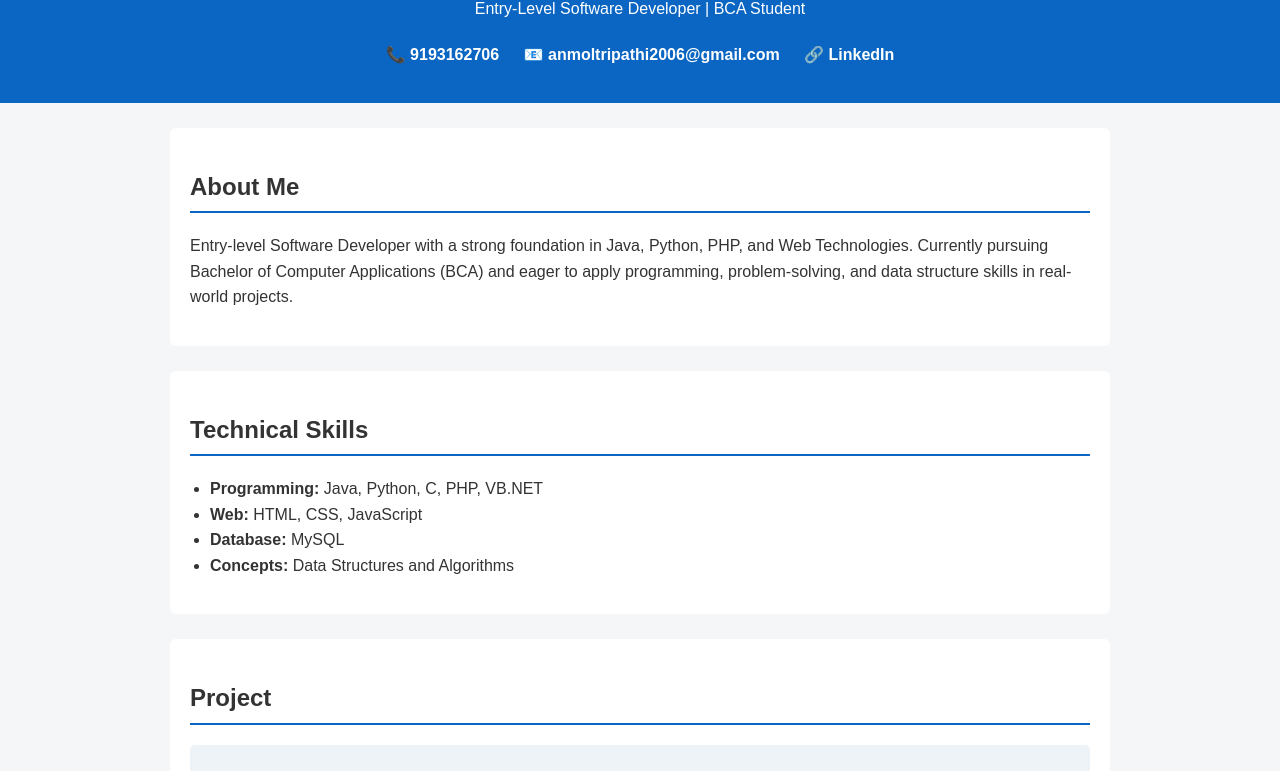
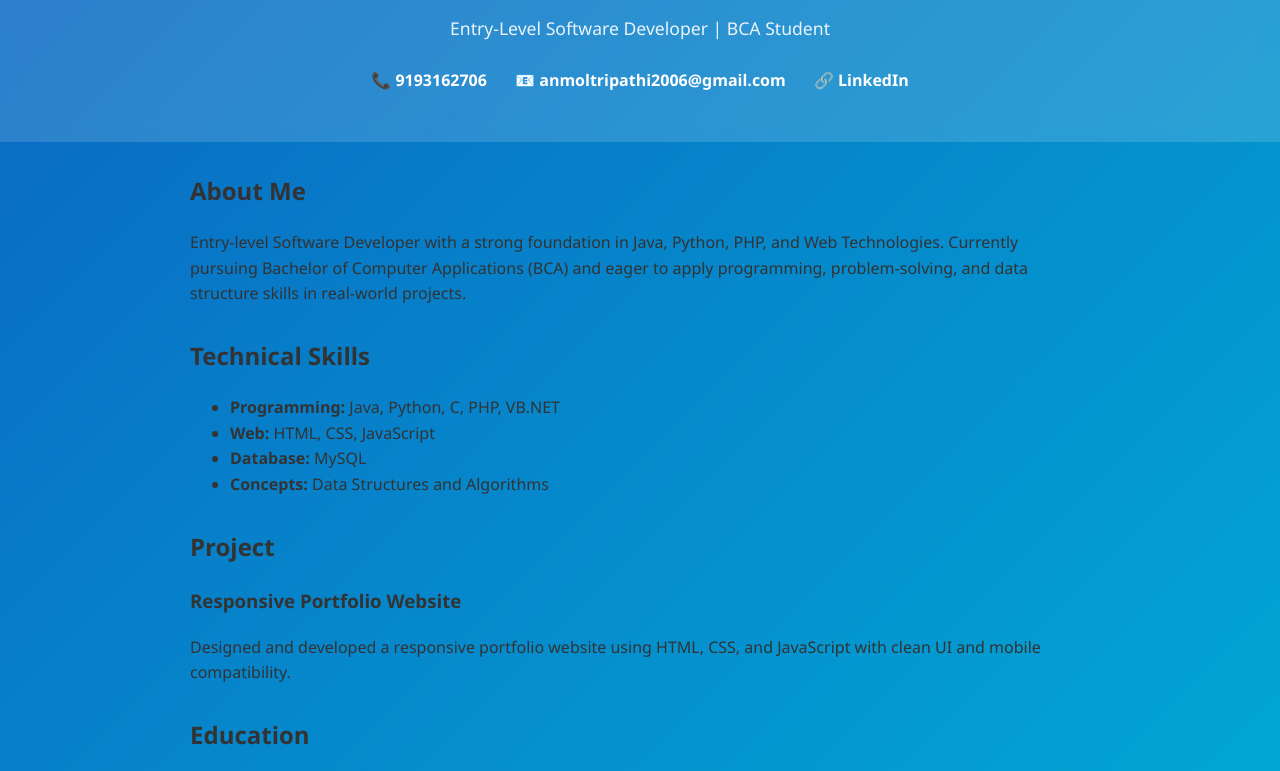
Before and after one commit to anmoltripathi2006-commits/Portfolio-, a plain HTML site: page index.html in a window 1280 px wide. Shown: the part 123-894 px from the top of the page. Drawn offline with Linux system fonts and the light colour scheme; a script that the page names is missing.

Commit message:
Refactor CSS styles for improved design
Updated styles for body, header, and contact links. Improved layout and visual effects.

```diff
--- a/style.css
+++ b/style.css
@@ -1,60 +1,48 @@
+/* ---------- GLOBAL ---------- */
 body {
-    font-family: Arial, Helvetica, sans-serif;
+    font-family: "Segoe UI", Arial, sans-serif;
     margin: 0;
-    background-color: #f4f6f8;
+    background: linear-gradient(135deg, #0a66c2, #00b4d8);
     color: #333;
     line-height: 1.6;
 }
 
+/* ---------- HEADER ---------- */
 header {
-    background: #0a66c2;
+    background: rgba(255, 255, 255, 0.15);
+    backdrop-filter: blur(10px);
     color: white;
     text-align: center;
-    padding: 30px 15px;
+    padding: 40px 20px;
 }
 
 header h1 {
-    margin-bottom: 5px;
+    margin-bottom: 8px;
+    font-size: 2.2rem;
 }
 
+header p {
+    font-size: 1.1rem;
+    opacity: 0.9;
+}
+
+/* ---------- CONTACT LINKS ---------- */
 .contact a {
-    color: white;
-    margin: 5px 10px;
+    color: #ffffff;
+    margin: 8px 12px;
     display: inline-block;
     text-decoration: none;
-    font-weight: bold;
+    font-weight: 600;
+    transition: transform 0.2s, opacity 0.2s;
 }
 
 .contact a:hover {
-    text-decoration: underline;
+    transform: scale(1.05);
+    opacity: 0.85;
 }
 
+/* ---------- SECTIONS ---------- */
 section {
     max-width: 900px;
-    margin: 25px auto;
-    background: white;
-    padding: 20px;
-    border-radius: 6px;
-}
-
-h2 {
-    border-bottom: 2px solid #0a66c2;
-    padding-bottom: 5px;
-}
-
-ul {
-    padding-left: 20px;
-}
-
-.card {
-    background: #eef3f8;
-    padding: 15px;
-    border-radius: 5px;
-}
-
-footer {
-    background: #0a66c2;
-    color: white;
-    text-align: center;
-    padding: 15px;
-}
+    margin: 30px auto;
+    background: rgba(255, 255, 255, 0
```
